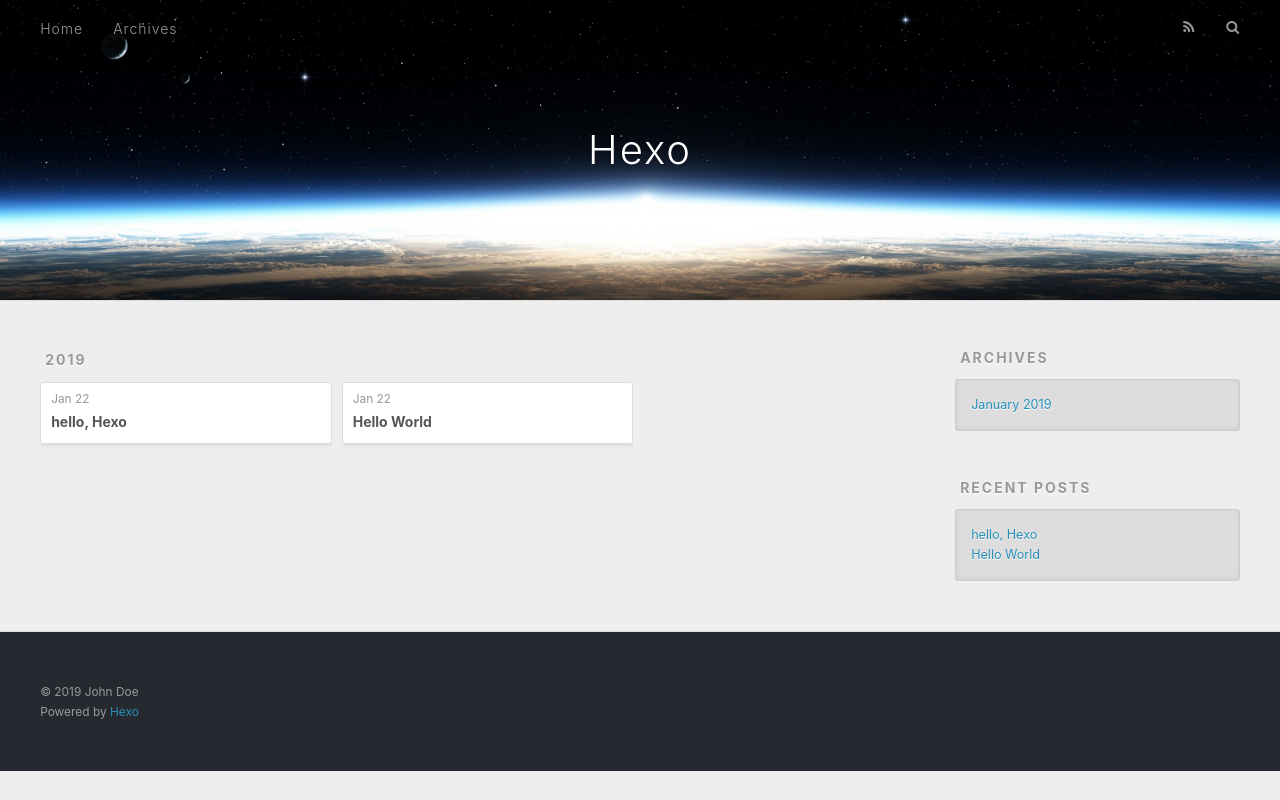
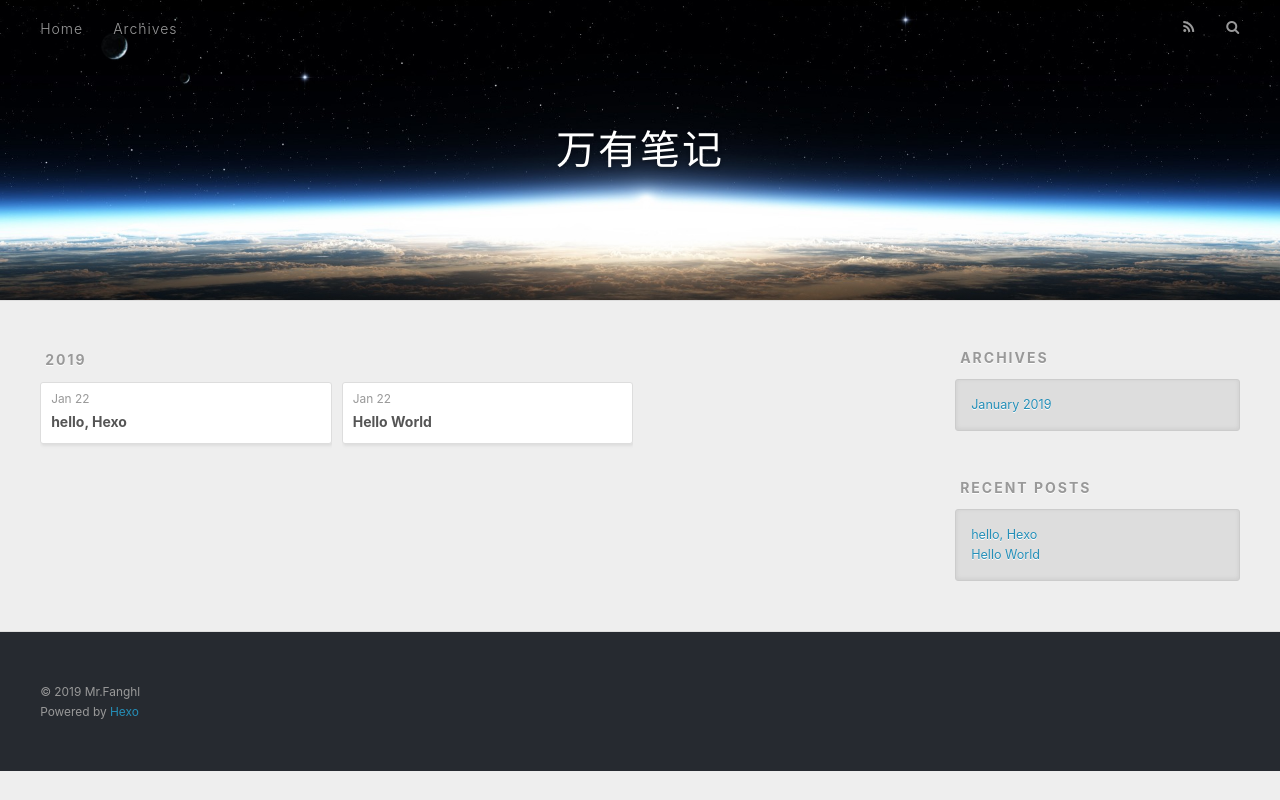
Before and after one commit to xiaofangdyd/xiaofangdyd.github.io, a plain HTML site: page archives/2019/01/index.html in a window 1280 px wide. Drawn offline with nearby package versions, Linux system fonts and the light colour scheme.

Commit message:
Site updated: 2019-01-22 12:01:14

```diff
--- a/archives/2019/01/index.html
+++ b/archives/2019/01/index.html
@@ -5,17 +5,17 @@
 
 
 
-  <title>Archives: 2019/1 | Hexo</title>
+  <title>Archives: 2019/1 | 万有笔记</title>
   <meta name="viewport" content="width=device-width, initial-scale=1, maximum-scale=1">
   <meta property="og:type" content="website">
-<meta property="og:title" content="Hexo">
+<meta property="og:title" content="万有笔记">
 <meta property="og:url" content="http://yoursite.com/archives/2019/01/index.html">
-<meta property="og:site_name" content="Hexo">
+<meta property="og:site_name" content="万有笔记">
 <meta property="og:locale" content="default">
 <meta name="twitter:card" content="summary">
-<meta name="twitter:title" content="Hexo">
+<meta name="twitter:title" content="万有笔记">
 
-    <link rel="alternate" href="/atom.xml" title="Hexo" type="application/atom+xml">
+    <link rel="alternate" href="/atom.xml" title="万有笔记" type="application/atom+xml">
 
 
     <link rel="icon" href="/favicon.png">
@@ -34,7 +34,7 @@
   <div id="header-outer" class="outer">
     <div id="header-title" class="inner">
       <h1 id="logo-wrap">
-        <a href="/" id="logo">Hexo</a>
+        <a href="/" id="logo">万有笔记</a>
       </h1>
 
     </div>
@@ -162,7 +162,7 @@
 
   <div class="outer">
     <div id="footer-info" class="inner">
-      &copy; 2019 John Doe<br>
+      &copy; 2019 Mr.Fanghl<br>
       Powered by <a href="http://hexo.io/" target="_blank">Hexo</a>
     </div>
   </div>
```
Also changed, not shown: 2019/01/22/hello-Hexo/index.html (+5 -5 lines), 2019/01/22/hello-world/index.html (+5 -5 lines), archives/2019/index.html (+7 -7 lines), archives/index.html (+7 -7 lines), index.html (+7 -7 lines).
